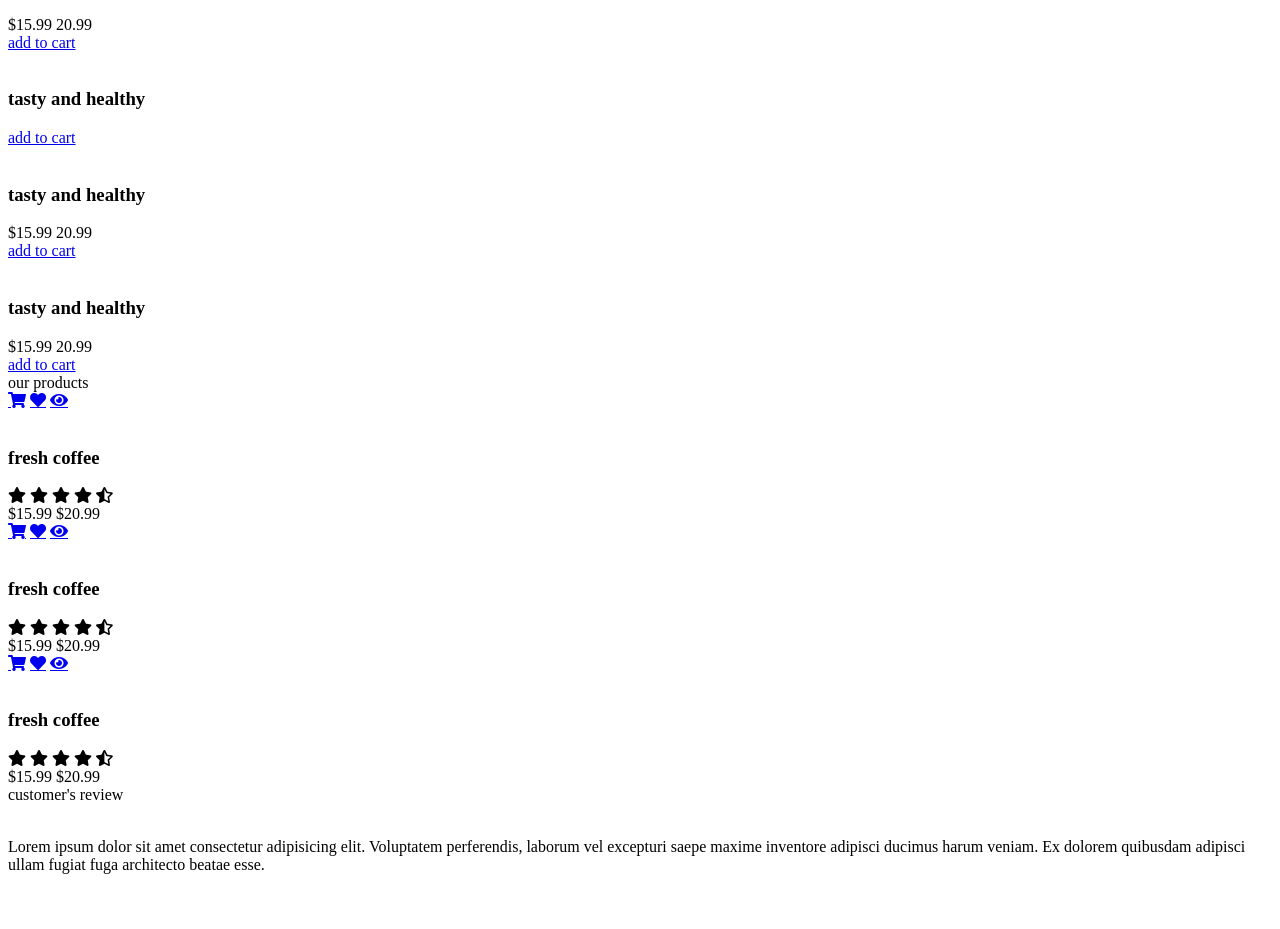
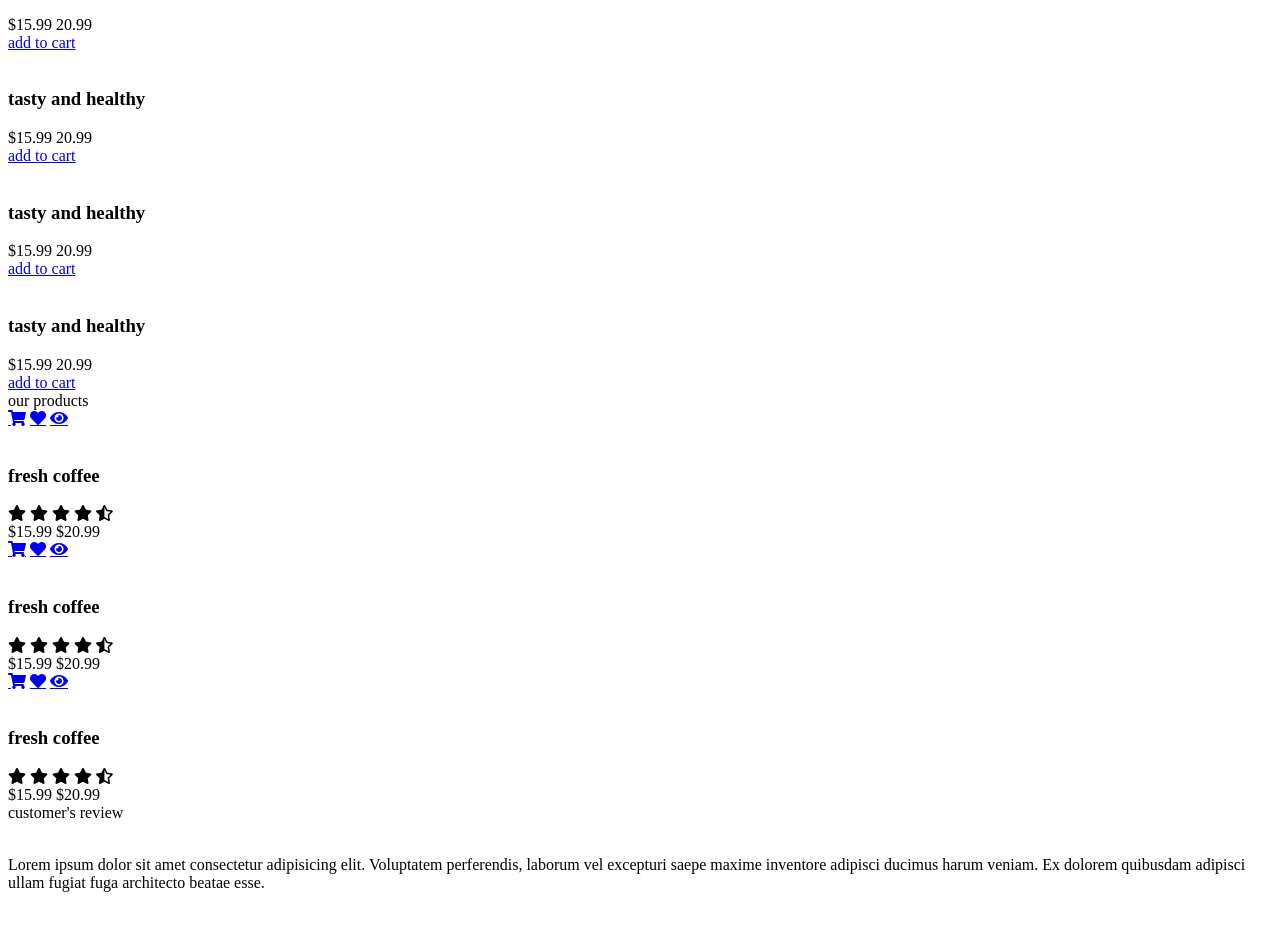
Before and after one commit to olimjon1606/online-coffee-shop, a plain HTML site: page index.html in a window 1280 px wide. Shown: the part 2128-3057 px from the top of the page. Drawn offline with Linux system fonts and the light colour scheme.

Commit message:
Update index.html

```diff
--- a/index.html
+++ b/index.html
@@ -177,7 +177,7 @@
             <div class="box">
                 <img src="./images/menu-4.png" alt="">
                 <h3>tasty and healthy</h3>
-                <!-- <div class="price">$15.99 <span>20.99</span></div> -->
+                <div class="price">$15.99 <span>20.99</span></div>
                 <a href="#" class="btn">add to cart</a>
             </div>
 
```
